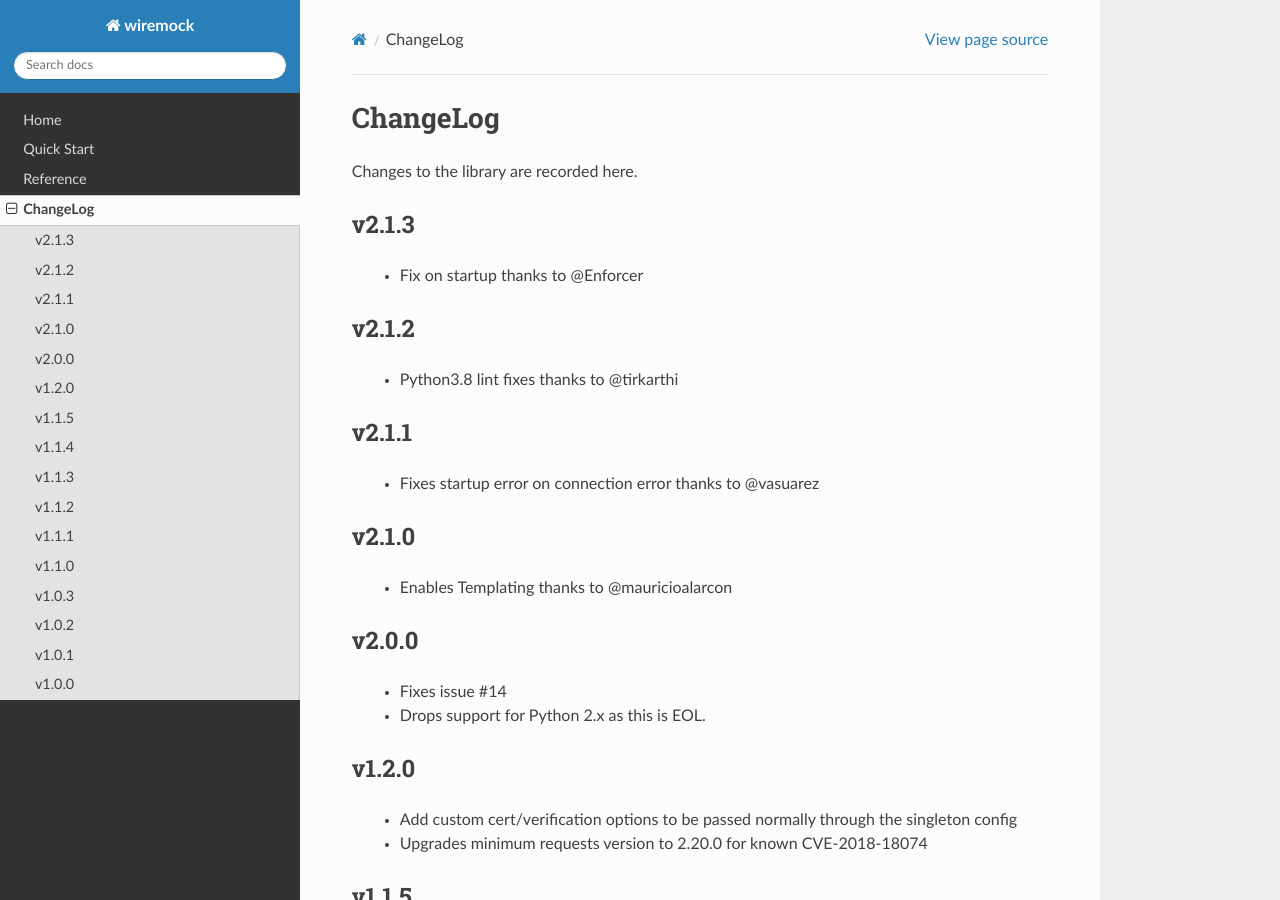
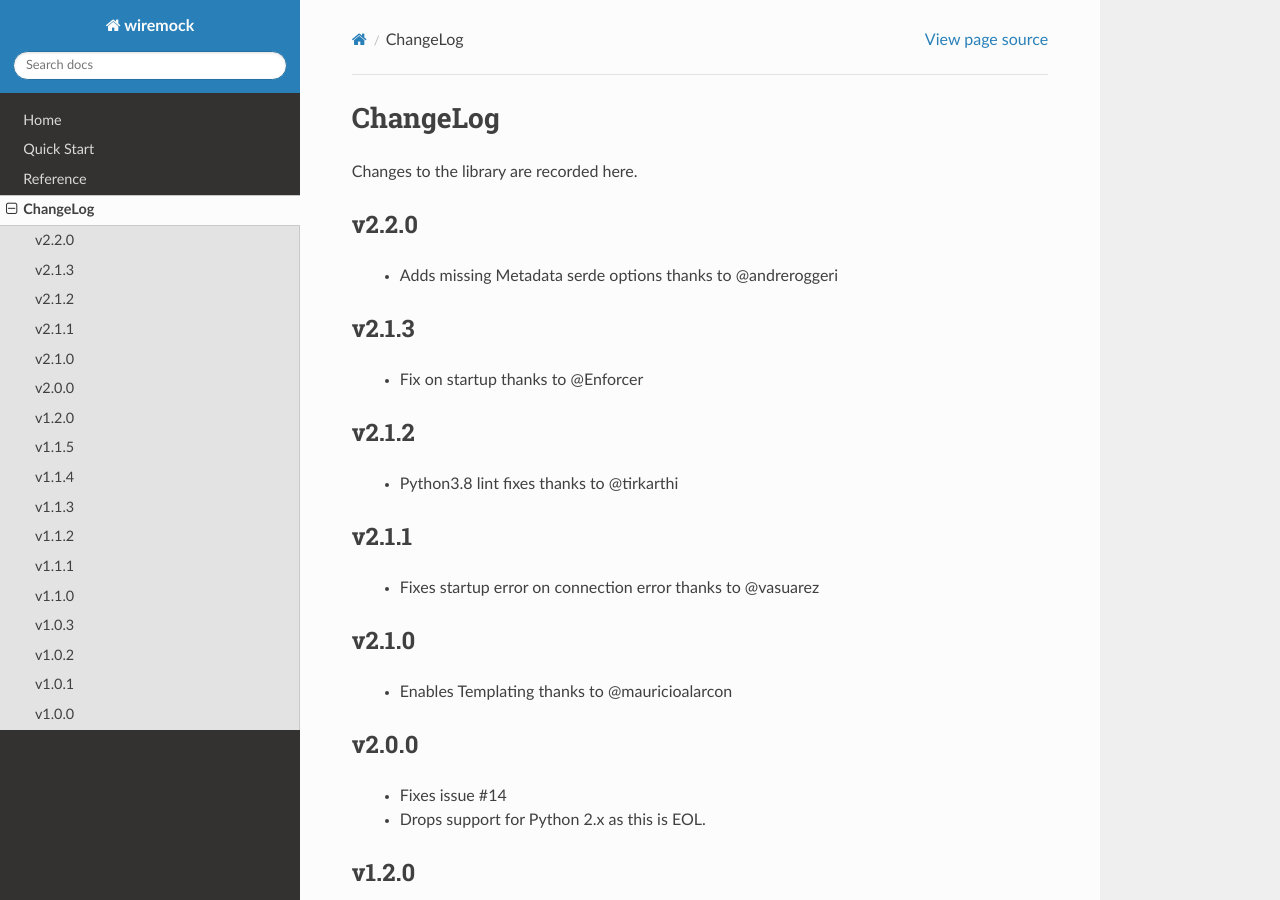
Before and after one commit to wiremock/python-wiremock, a Sphinx documentation site: the page built from docs/changelog.rst, in a window 1280 px wide and 900 px high. Built offline with Sphinx 7.4.7 and the Read the Docs theme 2.0.0, drawn with Linux system fonts in a browser that asks for light colours.

Commit message:
bump version and changelog

```diff
--- a/docs/changelog.rst
+++ b/docs/changelog.rst
@@ -4,6 +4,10 @@ ChangeLog
 =========
 
 Changes to the library are recorded here.
+
+v2.2.0
+------
+  * Adds missing Metadata serde options thanks to @andreroggeri
 
 v2.1.3
 ------
```
Also changed, not shown: 1 other file.
